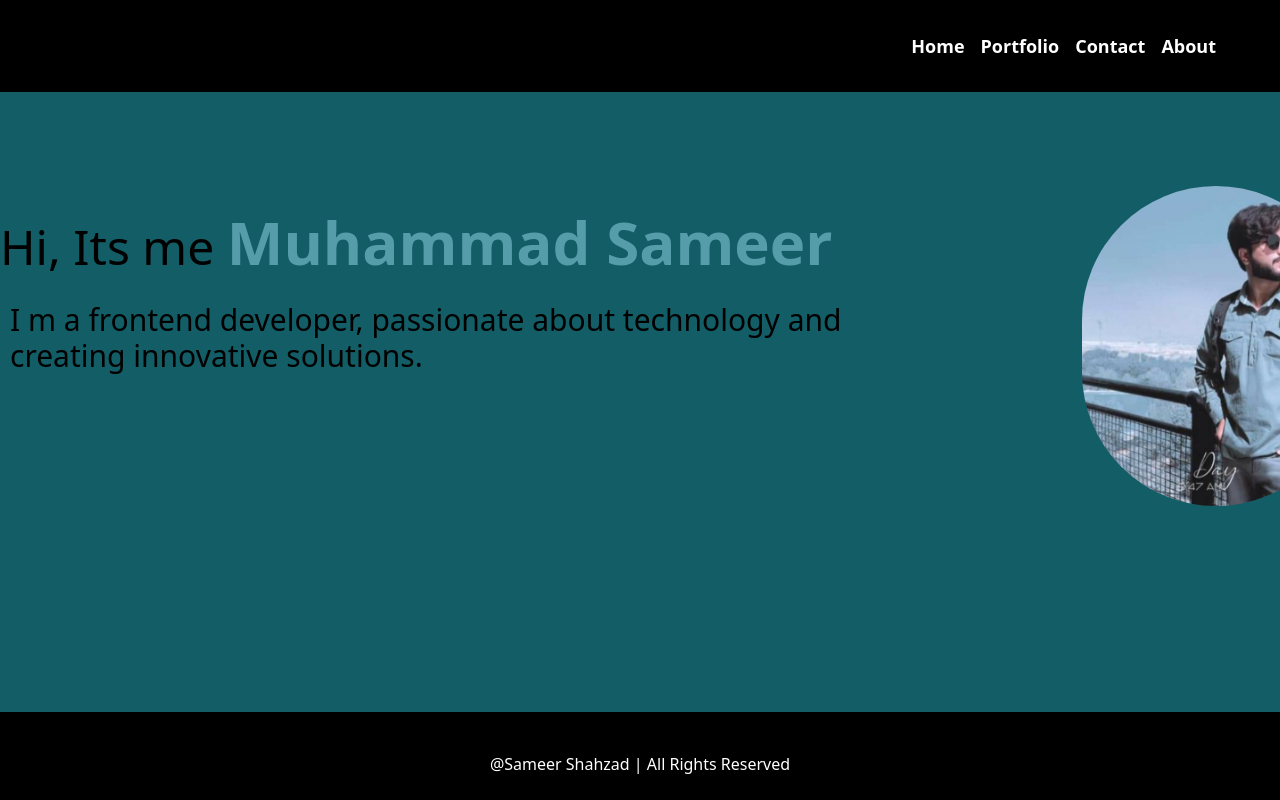
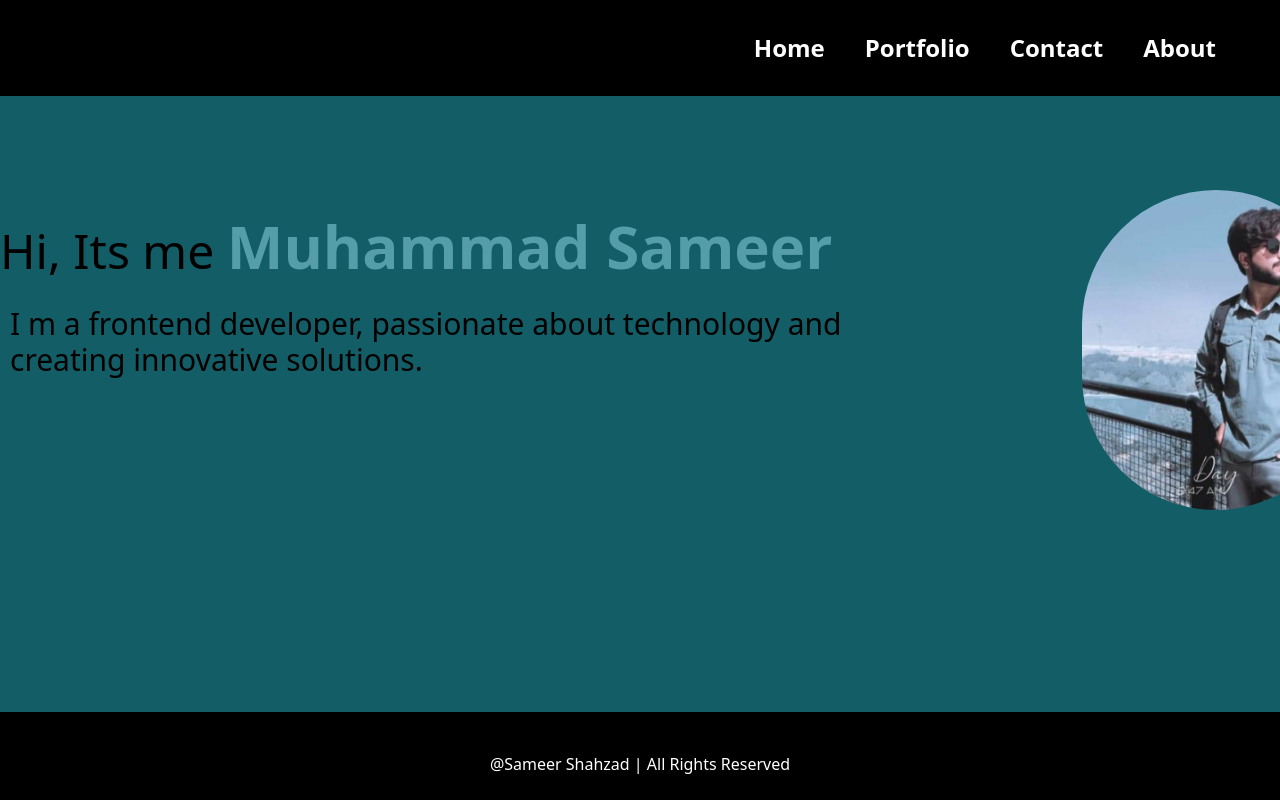
Before and after one commit to samskproduction/02-assignment, a Next.js app: page / in a window 1280 px wide. Shown: the top 800 px of the page. Built offline with nearby package versions, Linux system fonts and the light colour scheme.

Commit message:
Update header.tsx

```diff
--- a/components/header.tsx
+++ b/components/header.tsx
@@ -5,7 +5,7 @@ const Header = () => {
   return (
     <div className="w-full  overflow-x:hidden">
         <nav className="w-full sm:w-auto bg-black overflow-x:hidden py-8 px-[5%]">
-          <ul className='flex flex-wrap justify-center sm:justify-end gap-4 text-white text-lg  font-bold '>
+          <ul className='flex flex-wrap justify-center sm:justify-end gap-4 text-white text-lg sm:gap-6 md:gap-10 sm:text-xl md:text-2xl font-bold '>
             <li><Link href="/">Home</Link></li>
             <li><Link href="/portfolio">Portfolio</Link></li>
             <li><Link href="/contact">Contact</Link></li>
```
